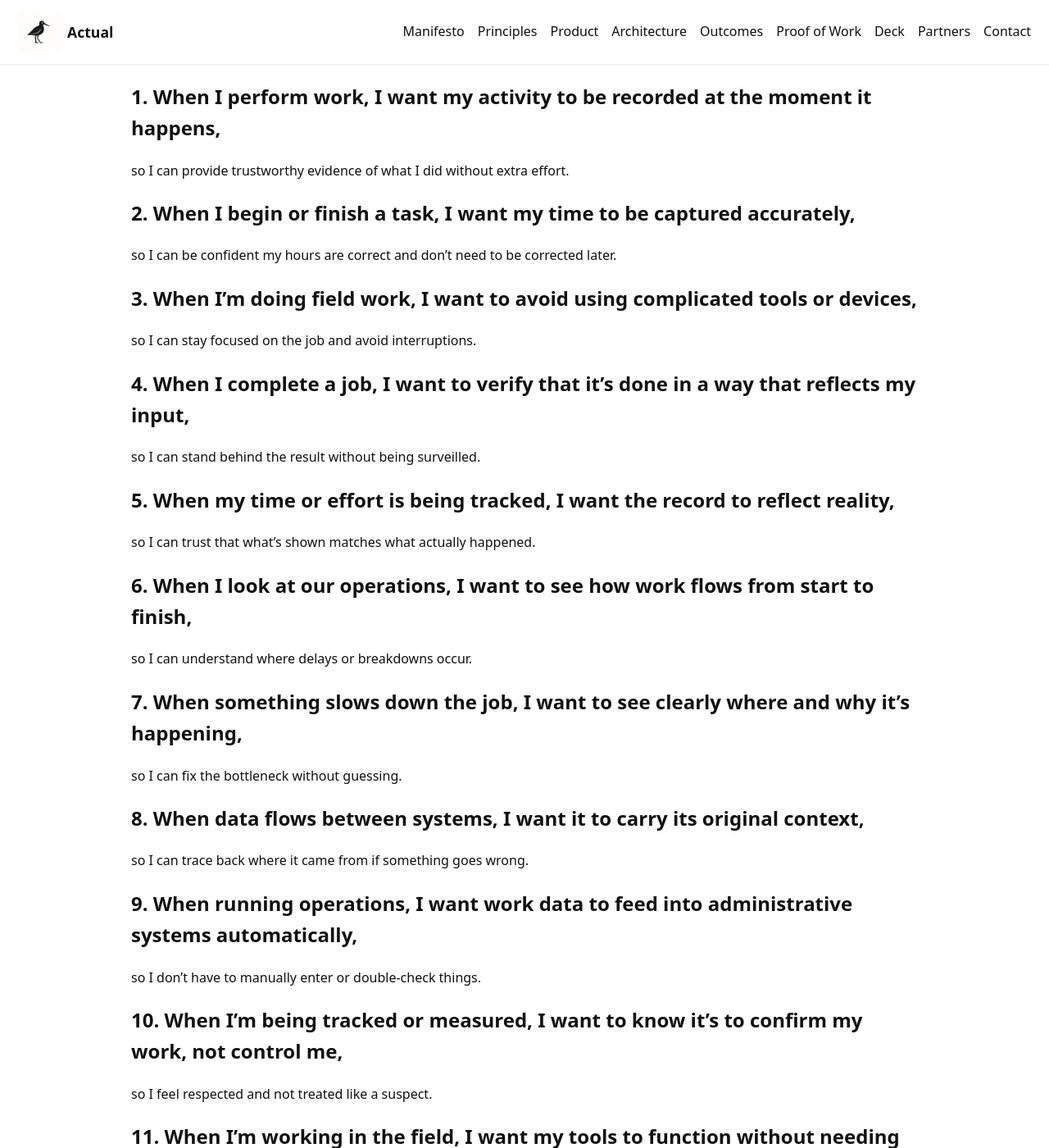
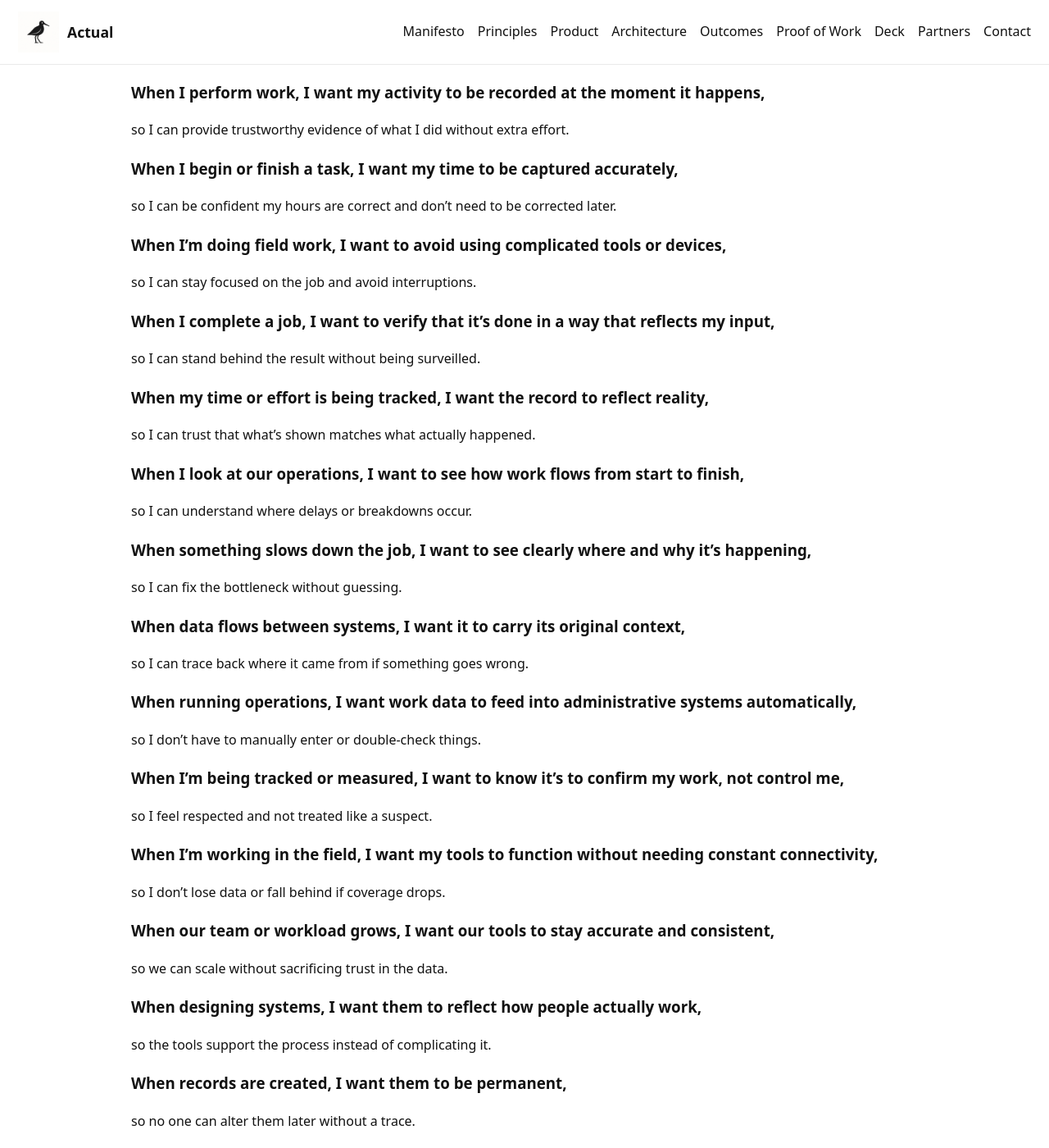
Before and after one commit to greg-e/limosa.work, a Jekyll site: the page built from pages/outcomes.md, in a window 1280 px wide and 1400 px high. Shown: the whole window at 82% size. Built offline with Jekyll 4.4.1, drawn with Linux system fonts in a browser that asks for light colours; some of the changed text lies outside the part shown.

Commit message:
Update outcomes.md

```diff
--- a/pages/outcomes.md
+++ b/pages/outcomes.md
@@ -5,74 +5,74 @@ layout: default
 
 
 
-## 1. When I perform work, I want my activity to be recorded at the moment it happens,
+### When I perform work, I want my activity to be recorded at the moment it happens,
 so I can provide trustworthy evidence of what I did without extra effort.
 
-## 2. When I begin or finish a task, I want my time to be captured accurately,
+### When I begin or finish a task, I want my time to be captured accurately,
 so I can be confident my hours are correct and don’t need to be corrected later.
 
-## 3. When I’m doing field work, I want to avoid using complicated tools or devices,
+### When I’m doing field work, I want to avoid using complicated tools or devices,
 so I can stay focused on the job and avoid interruptions.
 
-## 4. When I complete a job, I want to verify that it’s done in a way that reflects my input,
+### When I complete a job, I want to verify that it’s done in a way that reflects my input,
 so I can stand behind the result without being surveilled.
 
-## 5. When my time or effort is being tracked, I want the record to reflect reality,
+### When my time or effort is being tracked, I want the record to reflect reality,
 so I can trust that what’s shown matches what actually happened.
 
-## 6. When I look at our operations, I want to see how work flows from start to finish,
+### When I look at our operations, I want to see how work flows from start to finish,
 so I can understand where delays or breakdowns occur.
 
-## 7. When something slows down the job, I want to see clearly where and why it’s happening,
+### When something slows down the job, I want to see clearly where and why it’s happening,
 so I can fix the bottleneck without guessing.
 
-## 8. When data flows between systems, I want it to carry its original context,
+### When data flows between systems, I want it to carry its original context,
 so I can trace back where it came from if something goes wrong.
 
-## 9. When running operations, I want work data to feed into administrative systems automatically,
+### When running operations, I want work data to feed into administrative systems automatically,
 so I don’t have to manually enter or double-check things.
 
-## 10. When I’m being tracked or measured, I want to know it's to confirm my work, not control me,
+### When I’m being tracked or measured, I want to know it's to confirm my work, not control me,
 so I feel respected and not treated like a suspect.
 
-## 11. When I’m working in the field, I want my tools to function without needing constant connectivity,
+### When I’m working in the field, I want my tools to function without needing constant connectivity,
 so I don’t lose data or fall behind if coverage drops.
 
-## 12. When our team or workload grows, I want our tools to stay accurate and consistent,
+### When our team or workload grows, I want our tools to stay accurate and consistent,
 so we can scale without sacrificing trust in the data.
 
-## 13. When designing systems, I want them to reflect how people actually work,
+### When designing systems, I want them to reflect how people actually work,
 so the tools support the process instead of complicating it.
 
-## 14. When records are created, I want them to be permanent,
+### When records are created, I want them to be permanent,
 so no one can alter them later without a trace.
 
-## 15. When automating something, I want it to start where the work starts,
+### When automating something, I want it to start where the work starts,
 so the result reflects the real event, not just an observation.
 
-## 16. When using a tool, I want to understand what it’s doing at a glance,
+### When using a tool, I want to understand what it’s doing at a glance,
 so I’m not slowed down by confusion or complexity.
 
-## 17. When systems help with decisions, I want to be the one who confirms them,
+### When systems help with decisions, I want to be the one who confirms them,
 so I remain accountable for the outcome.
 
-## 18. When circumstances change, I want the workflow to adjust smoothly,
+### When circumstances change, I want the workflow to adjust smoothly,
 so we don’t fall behind or redo work unnecessarily.
 
-## 19. When the system collects data, I want it to learn from what actually happened,
+### When the system collects data, I want it to learn from what actually happened,
 so it can improve how work gets done over time.
 
-## 20. When managing operations, I want to see how tasks, time, and movement align,
+### When managing operations, I want to see how tasks, time, and movement align,
 so I can plan more accurately and avoid waste.
 
-## 21. When tools are introduced, I want them to support people’s independence,
+### When tools are introduced, I want them to support people’s independence,
 so users don’t feel micromanaged or disempowered.
 
-## 22. When gathering data, I want it to be opt-in and visible,
+### When gathering data, I want it to be opt-in and visible,
 so it feels respectful and trustworthy, not hidden or extractive.
 
-## 23. When a job is done well, I want the system to credit the person who did it,
+### When a job is done well, I want the system to credit the person who did it,
 so recognition and accountability stay aligned.
 
-## 24. When building a system, I want trust to be a built-in outcome,
+### When building a system, I want trust to be a built-in outcome,
 so people don’t need extra justification to believe the data.
```
